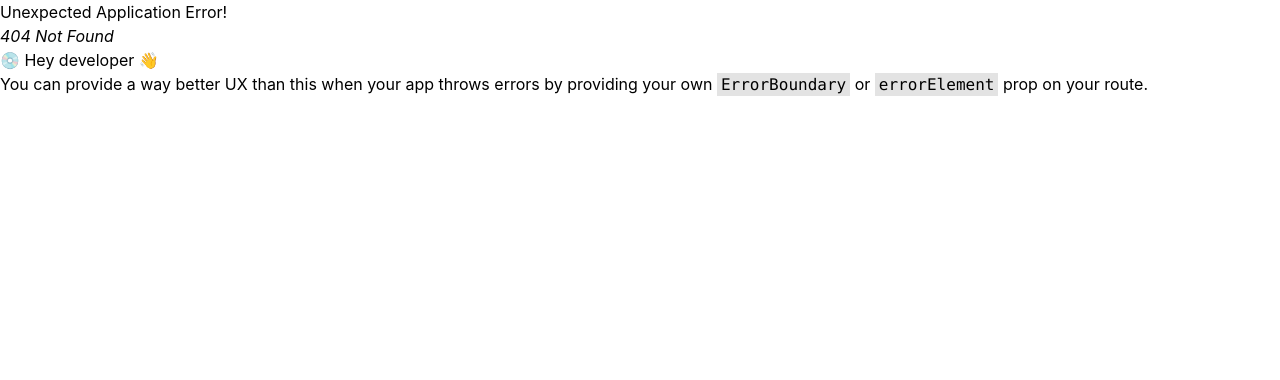
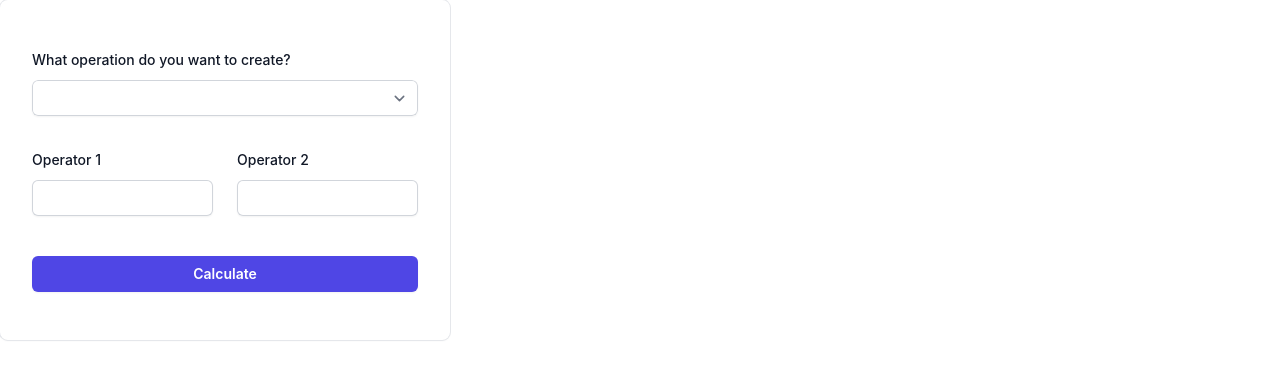
Before and after one commit to keogh/loanpro-code-challenge-frontend, a React (Create React App) app: page /records/new in a window 1280 px wide. Before the commit this address had no page. Shown: the top 380 px of the page. Built offline with nearby package versions, Linux system fonts and the light colour scheme; sample sign-in values are in the browser's storage.

Commit message:
Add new record form

```diff
--- a/src/App.tsx
+++ b/src/App.tsx
@@ -3,6 +3,7 @@ import { createBrowserRouter, RouterProvider, Outlet } from 'react-router-dom';
 import Login from './domain/Login';
 import HomePage from './domain/Homepage';
 import AuthWrapper from "./domain/Auth/AuthWrapper";
+import RecordNew from "./domain/Records/RecordNew";
 
 // process.env.NODE_ENV and process.env.PUBLIC_URL are set by Create React App
 // and then replaced with a string when building the project for dev and prod
@@ -17,7 +18,8 @@ const router = createBrowserRouter([
       </AuthWrapper>
     ),
     children: [
-      { index: true, element: <HomePage />},
+      { index: true, element: <HomePage /> },
+      { path: 'records/new', element: <RecordNew /> },
     ]
   },
   {
--- /dev/null
+++ b/src/domain/Records/RecordForm.tsx
@@ -0,0 +1,64 @@
+import * as React from 'react';
+import Input from "../../components/Input";
+
+const RecordForm = () => {
+  return (
+    <div
+      className={`
+        flex min-h-full flex-1 flex-col justify-center px-6 py-12
+        lg:px-8 md:max-w-[450px]
+        ring-1 ring-gray-200 shadow-sm
+        rounded-lg`}
+    >
+      <form>
+        <div className="grid grid-cols-1 gap-x-6 gap-y-8 sm:grid-cols-6">
+          <div className="col-span-full">
+            <label
+              htmlFor="opearationType"
+              className="block text-sm font-medium leading-6 text-gray-900"
+            >
+              What operation do you want to create?
+            </label>
+            <div className="mt-2">
+              <select
+                id="operationType"
+                className={
+                  `block w-full rounded-md border-0 py-1.5 text-gray-900 shadow-sm ring-1 ring-inset ring-gray-300
+                  focus:ring-2 focus:ring-inset focus:ring-indigo-600
+                  sm:text-sm sm:leading-6`
+                }
+              >
+
+              </select>
+            </div>
+          </div>
+
+          <div className="sm:col-span-3">
+            <label htmlFor="operator1" className="block text-sm font-medium leading-6 text-gray-900">Operator 1</label>
+            <div className="mt-2">
+              <Input
+                type="number"
+              />
+            </div>
+          </div>
+          <div className="sm:col-span-3">
+            <label htmlFor="operator2" className="block text-sm font-medium leading-6 text-gray-900">Operator 2</label>
+            <div className="mt-2">
+              <Input />
+            </div>
+          </div>
+          <div className="mt-2 sm:col-span-2 md:col-span-full">
+            <button
+              type="submit"
+              className="flex w-full justify-center rounded-md bg-indigo-600 px-3 py-1.5 text-sm font-semibold leading-6 text-white shadow-sm hover:bg-indigo-500 focus-visible:outline focus-visible:outline-2 focus-visible:outline-offset-2 focus-visible:outline-indigo-600"
+            >
+              Calculate
+            </button>
+          </div>
+        </div>
+      </form>
+    </div>
+  );
+};
+
+export default RecordForm;
--- /dev/null
+++ b/src/domain/Records/RecordNew.tsx
@@ -0,0 +1,12 @@
+import * as React from 'react';
+import RecordForm from "./RecordForm";
+
+const RecordNew = () => {
+  return (
+    <>
+      <RecordForm />
+    </>
+  );
+}
+
+export default RecordNew;
```
